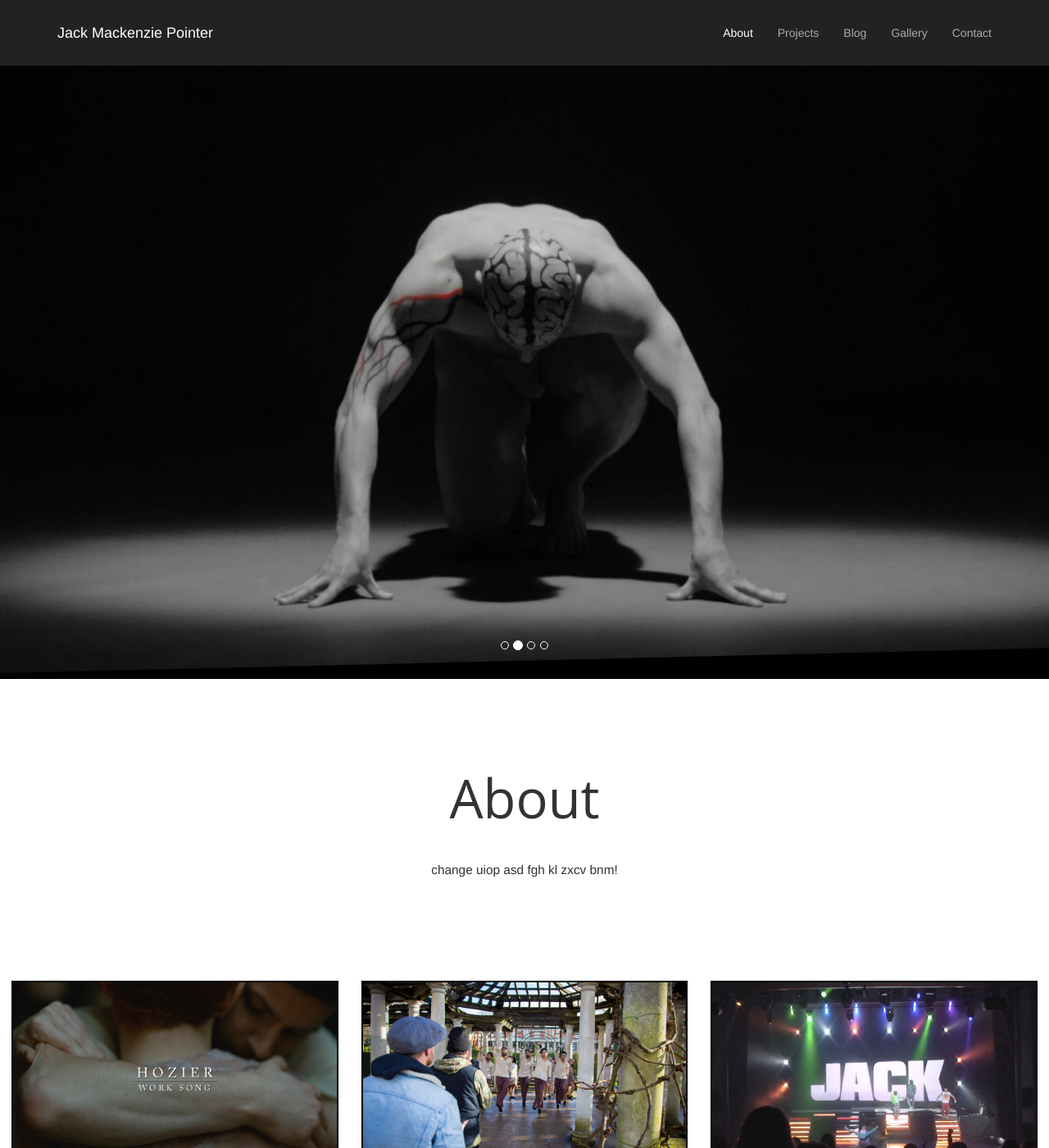
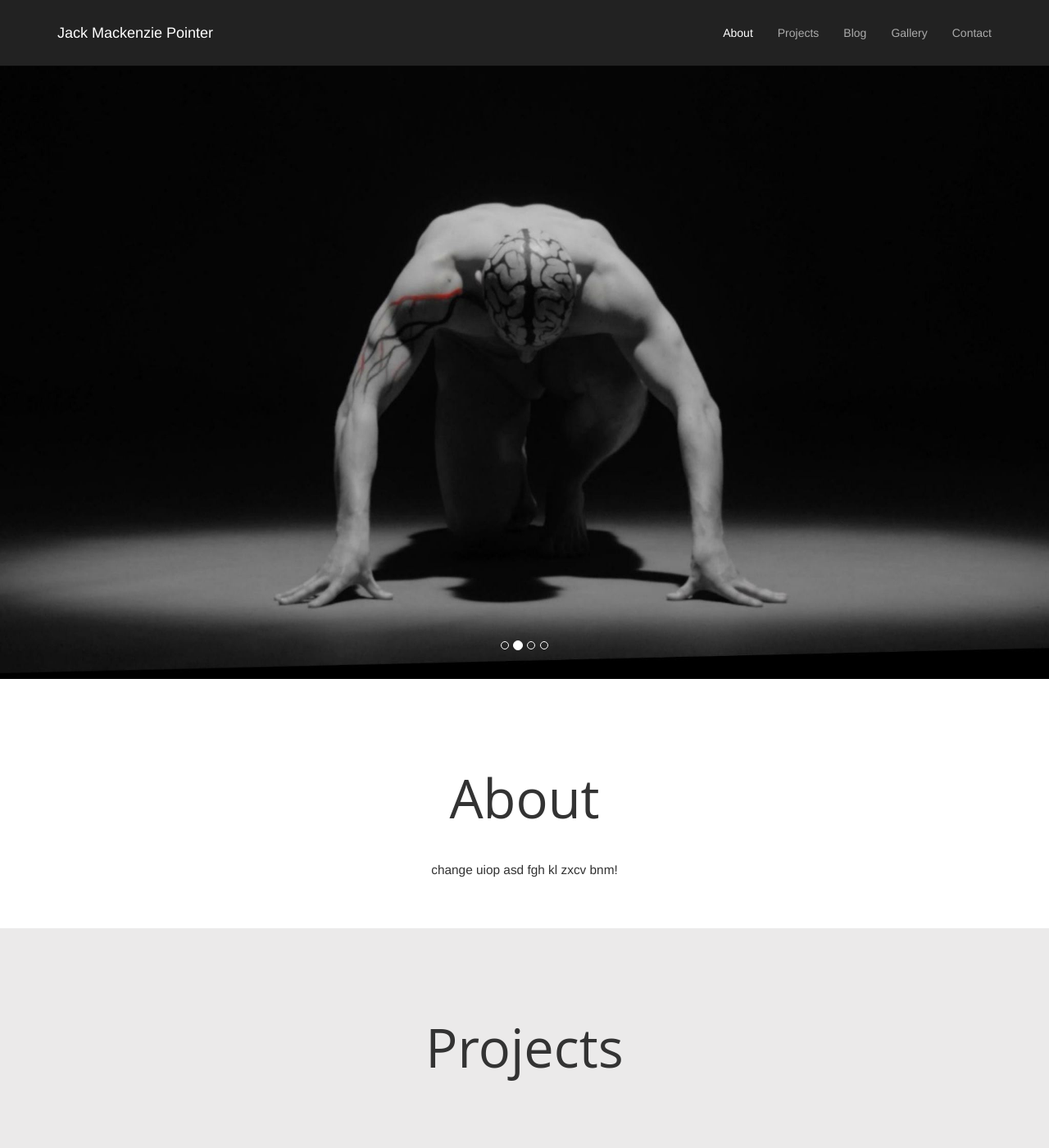
Before and after one commit to simonstanley/jack, a Jekyll site: the page built from index.html, in a window 1280 px wide and 1400 px high. Shown: the whole window at 82% size. Built offline with Jekyll 4.4.1, drawn with Linux system fonts in a browser that asks for light colours.

Commit message:
Add gallery and blog

```diff
--- /dev/null
+++ b/_includes/blog.html
@@ -0,0 +1,13 @@
+<section id="blog">
+  <div class="container-fluid">
+
+    <div class="row text-center" >
+      <div class="col-md-12">
+        <div class="row text-center pad-row">
+          <h1 class="main-header">Blog</h1>
+        </div>
+      </div>
+    </div>
+
+  </div>
+</section>
--- /dev/null
+++ b/_includes/gallery.html
@@ -0,0 +1,13 @@
+<section id="gallery">
+  <div class="container-fluid">
+
+    <div class="row text-center" >
+      <div class="col-md-12">
+        <div class="row text-center pad-row">
+          <h1 class="main-header">Gallery</h1>
+        </div>
+      </div>
+    </div>
+
+  </div>
+</section>
--- a/_includes/navbar.html
+++ b/_includes/navbar.html
@@ -1,4 +1,3 @@
-<!--NAVBAR-->
 <div class="navbar navbar-inverse navbar-fixed-top" >
     <div class="container">
         <div class="navbar-header">
@@ -13,9 +12,9 @@
             <ul class="nav navbar-nav navbar-right">
                 <li><a class="page-scroll" href="#about">About</a></li>
                  <li><a class="page-scroll" href="#projects">Projects</a></li>
-                <li><a class="page-scroll" href="">Blog</a></li>
-                 <li><a class="page-scroll" href="">Gallery</a></li>
-                  <li><a class="page-scroll" href="">Contact</a></li>
+                <li><a class="page-scroll" href="#blog">Blog</a></li>
+                 <li><a class="page-scroll" href="#gallery">Gallery</a></li>
+                  <li><a class="page-scroll" href="#footer-sec">Contact</a></li>
             </ul>
         </div>
 
--- a/_includes/projects_menu.html
+++ b/_includes/projects_menu.html
@@ -1,27 +1,27 @@
 <section class="" id="projects">
   <div class="container-fluid ">
 
-    <!-- <div class="row text-center" >
+    <div class="row text-center" >
       <div class="col-md-12">
         <div class="row text-center pad-row">
           <h1 class="main-header">Projects</h1>
         </div>
       </div>
-    </div> -->
+    </div>
 
     <div class="row no-gutter">
-      <div class="col-lg-4 col-sm-6 project-box">
+      <div class="col-lg-3 col-sm-6 project-box">
         <a href="#" class="portfolio-box project-link">
           <img src="assets/img/projects/hozier/hozier.jpg" class="img-responsive" alt="">
           <div class="portfolio-box-caption">
             <div class="portfolio-box-caption-content">
-              <h3></h3>
+              <h3>Hozier</h3>
             </div>
           </div>
         </a>
       </div>
 
-      <div class="col-lg-4 col-sm-6 project-box">
+      <div class="col-lg-3 col-sm-6 project-box">
         <a href="#" class="portfolio-box project-link">
           <img src="assets/img/projects/hampsted/hamsted_dance_cropped.jpg" class="img-responsive" alt="">
           <div class="portfolio-box-caption">
@@ -32,7 +32,7 @@
         </a>
       </div>
 
-      <div class="col-lg-4 col-sm-6 project-box">
+      <div class="col-lg-3 col-sm-6 project-box">
         <a href="#" class="portfolio-box project-link">
           <img src="assets/img/projects/jls/jack.jpg" class="img-responsive" alt="">
           <div class="portfolio-box-caption">
@@ -43,7 +43,7 @@
         </a>
       </div>
 
-      <div class="col-lg-4 col-sm-6 project-box">
+      <div class="col-lg-3 col-sm-6 project-box">
         <a href="#" class="portfolio-box project-link">
           <img src="assets/img/projects/onlyfools/only_fools.jpg" class="img-responsive" alt="">
           <div class="portfolio-box-caption">
--- a/assets/css/creative.css
+++ b/assets/css/creative.css
@@ -276,7 +276,7 @@
     text-align: center;
     color: #1f1f1f;
     opacity: 0;
-    background: rgba(235, 235, 235, 0.28);
+    background: rgba(235, 235, 235, 0.87);
     -webkit-transition: all .35s;
     -moz-transition: all .35s;
     transition: all .35s;
--- a/assets/css/custom_css.css
+++ b/assets/css/custom_css.css
@@ -14,3 +14,12 @@
   margin: 1em;
   border: 2px solid black;
 }
+
+#projects {
+  background: rgba(216, 214, 214, 0.5);
+  padding-bottom: 30px
+}
+
+#blog {
+  background: rgba(216, 214, 214, 1);
+}
--- a/index.html
+++ b/index.html
@@ -5,3 +5,5 @@
 {% include carousel.html %}
 {% include about.html %}
 {% include projects_menu.html %}
+{% include blog.html %}
+{% include gallery.html %}
```
